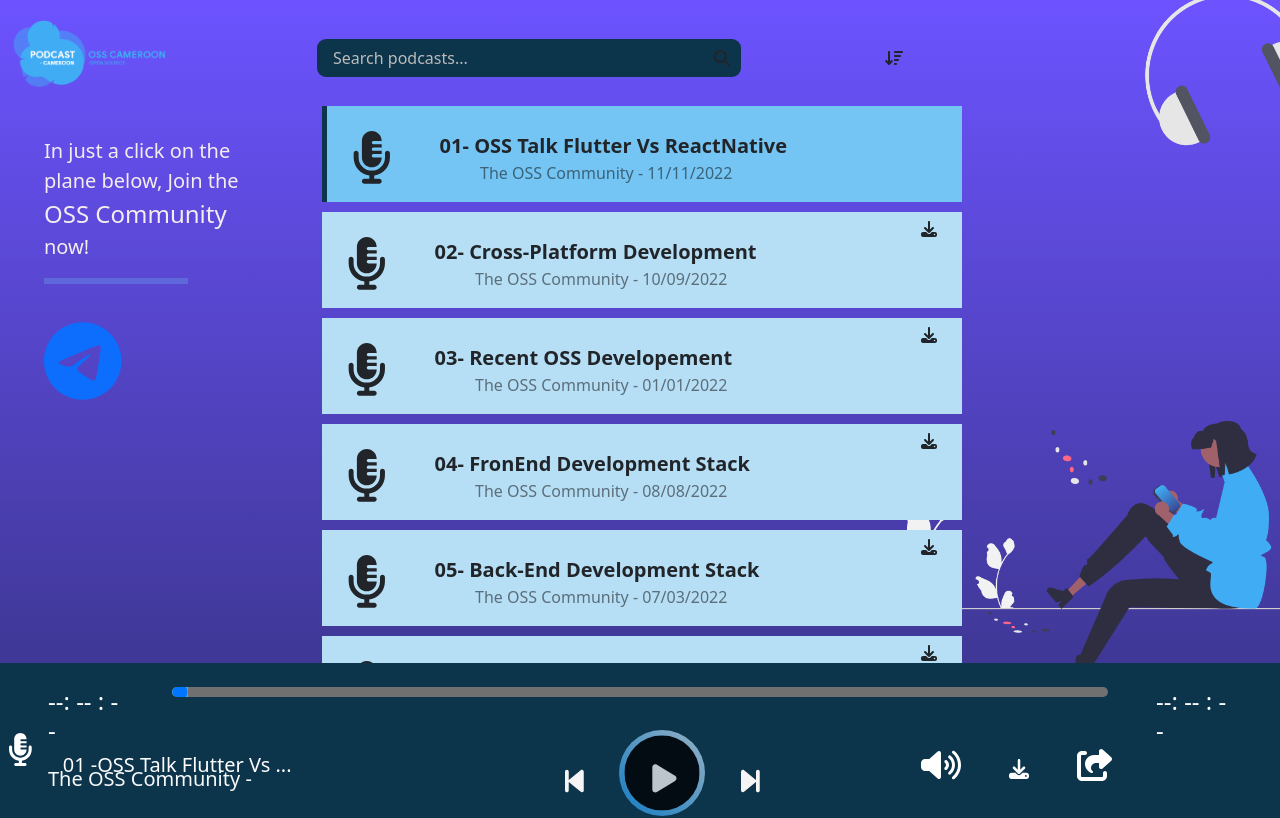
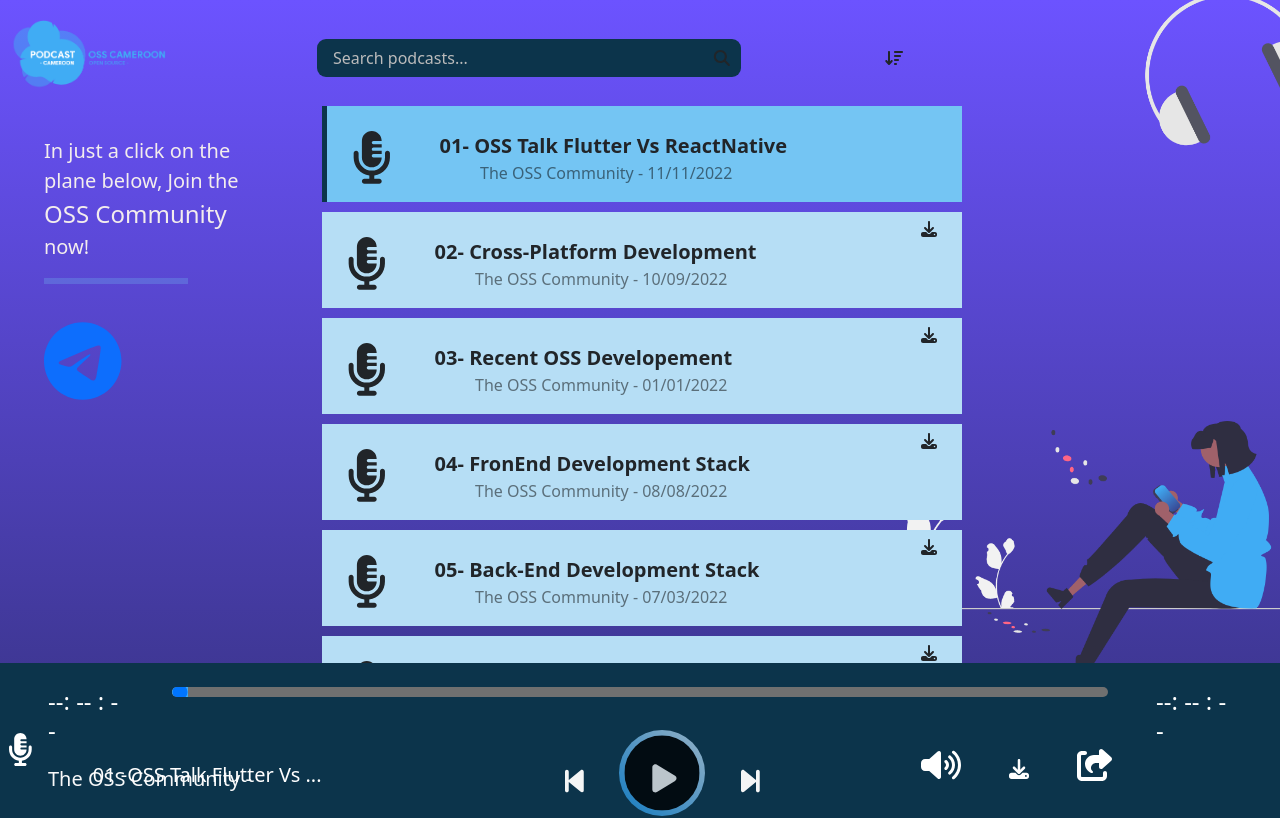
Before and after one commit to osscameroon/podcasts, a React (Create React App) app: page / in a window 1280 px wide. Shown: the top 818 px of the page. Built offline with nearby package versions, Linux system fonts and the light colour scheme.

Commit message:
feat: modified play button height

```diff
--- a/src/components/Player/Player.css
+++ b/src/components/Player/Player.css
@@ -183,6 +183,7 @@
     font-size: x-small;
 }
 .h5, h5{
-    top:90px;
+    top:100px;
+    margin-left: 30px;
     font-size: 5px;
 }
```
